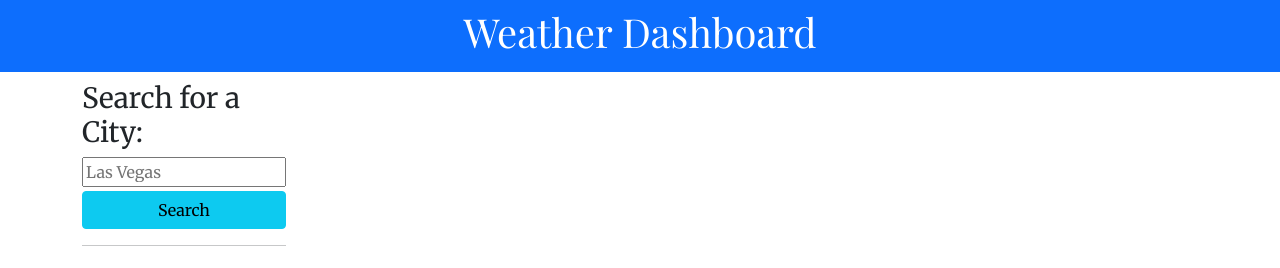
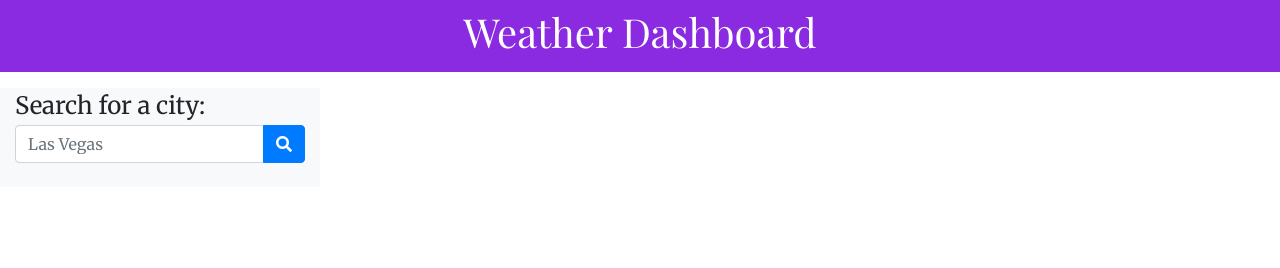
Before and after one commit to stephenfudge/stunning-robot, a plain HTML site: page index.html in a window 1280 px wide. Drawn offline with nearby package versions, Linux system fonts and the light colour scheme.

Commit message:
changed html styling

```diff
--- a/assets/css/style.css
+++ b/assets/css/style.css
@@ -13,26 +13,12 @@ body {
 header {
     font-family: 'Playfair Display', serif;
     text-align: center;
+    background-color: blueviolet;
+    color: white;
 }
 
 /* Class Selectors */
 
-.container {
-    margin-top: 10px;
-}
-
-.column1 {
-    width: 20%;
-}
-
-.column2 {
-    width: 70%;
-}
-
-.btn {
-    margin-top: 4px;
-    width: 100%;
-}
 
 
 
@@ -40,9 +26,7 @@ header {
 
 
 /* Search Section */
-#city {
-    width: 100%;
-}
+
 
 
 /* Weather Display Section */
--- a/assets/js/script.js
+++ b/assets/js/script.js
@@ -4,7 +4,7 @@
 //  the temperature, the humidity, the wind speed, and the UV index (color coded favorable(green) moderate(yellow) severe(red))
 //
 
-
+// variables
 var cityInput = document.getElementById("cityInput");
 var cityForm = document.getElementById("cityForm");
 var submitButton = document.getElementById("submitButton");
@@ -17,11 +17,10 @@ var fiveDayForecast = document.getElementById("fiveDay")
 var APIkey = "0d79bd3ff7e85c4b19f6f08702035eed";
 
 // do i want to do 'city' or 'cities'?
-var city; //var cities = []
-
-
+// var city; var cities = [];
 
 //submit button
 submitButton.on("submit", function () {
-
+    cityInputOut = cityInput.value.trim();
+    getCityData(cityInputOut);
 })
--- a/index.html
+++ b/index.html
@@ -3,73 +3,72 @@
 
 <head>
     <meta charset="UTF-8">
-    <meta http-equiv="X-UA-Compatible" content="IE=edge">
     <meta name="viewport" content="width=device-width, initial-scale=1.0">
-    <!-- Google Fonts -->
+    <meta http-equiv="X-UA-Compatible" content="ie=edge">
+
+    <!-- Google Fonts, -->
     <link rel="preconnect" href="https://fonts.googleapis.com">
     <link rel="preconnect" href="https://fonts.gstatic.com" crossorigin>
     <link href="https://fonts.googleapis.com/css2?family=Merriweather&family=Playfair+Display&display=swap"
         rel="stylesheet">
 
-    <link rel="stylesheet" href="https://cdn.jsdelivr.net/npm/bootstrap@5.0.2/dist/css/bootstrap.min.css">
+    <link rel="stylesheet" href="https://stackpath.bootstrapcdn.com/bootstrap/4.3.1/css/bootstrap.min.css">
+    <link rel="stylesheet" href="https://cdnjs.cloudflare.com/ajax/libs/font-awesome/5.11.2/css/all.min.css">
     <link rel="stylesheet" href="./assets/css/style.css">
-    <title>Weather</title>
+    <title>Weather Dashboard</title>
 </head>
 
+<body>
+    <!--- header -->
+    <!-- <header class="bg-secondary text-white py-2"> -->
+        <header class="py-2">
+        <h1 >Weather Dashboard</h1>
+    </header>
 
-<body>
-    <!-- header -->
-    <header class="bg-primary text-white py-2">
-        <h1>Weather Dashboard </h1>
-    </header>
-    <!-- main section -->
-    <main class="container" id="">
+
+    <!---container for page-->
+    <div class="container-fluid">
         <div class="row">
 
             <!-- search section -->
-            <div class="column1">
-                <div id="search">
-                    <h3>Search for a City:</h3>
-                    <form id="cityForm">
-                        <input class="cityInput" id="city" name="city" type="text" placeholder="Las Vegas">
-                        <button type="submit" id="submitButton" class="btn btn-info">Search</button>
-                    </form>
+            <div class="col-3 bg-light mt-3">
+                <h4 class="search-instruction my-1">Search for a city: </h4>
+                <form id="cityForm">
+                    <div class="input-group">
+                        <input id="cityInput" type="text" class="form-control" placeholder="Las Vegas"
+                            aria-label="Enter city name">
+                        <div class="input-group-append">
+                            <button class="btn btn-primary" type="submit" id="submitButton">
+                                <i class="fas fa-search"></i>
+                            </button>
+                        </div>
+                    </div>
+                </form>
 
-                    <hr>
-                    </hr>
-
-                    <!-- cities that have already been searched -->
-                    <div id="history"> </div>
-                </div>
-
-                <!-- weather display section -->
-            </div>
-
-            <div class="column2">
-                <div id="showWeather">
-                    <!-- today -->
-                    <div id="currentWeather"></div>
-                    <!-- five day forecast -->
-                    <div id="fiveDay">
-                        <ul id="fiveDayList">
-                        </ul>
-                    </div>
+                <!-- cities that have been searched -->
+                <div id="history" class="mt-4">
                 </div>
             </div>
 
+            <!--- today's weather -->
+            <div class="col-9">
+                <div class="row">
+                    <div id="currentWeather">
+                    </div>
+                </div>
 
+                <!--- 5-day forecast-->
+                <h3 id="fiveDayHeader" class="mt-1"></h3>
+                <div id="fiveDayForecast" class="row"></div>
+            </div>
         </div>
+    </div>
 
-    </main>
+    <!-- javascript, jquery and moment.js -->
+    <script src="https://cdnjs.cloudflare.com/ajax/libs/moment.js/2.24.0/moment.min.js"></script>
+    <script src="https://code.jquery.com/jquery-3.6.0.min.js"> </script>
 
-
-
-
-
-    <script src="https://cdn.jsdelivr.net/npm/@popperjs/core@2.9.2/dist/umd/popper.min.js"> </script>
-    <script src="https://cdn.jsdelivr.net/npm/bootstrap@5.0.2/dist/js/bootstrap.min.js"> </script>
-    <script src="https://code.jquery.com/jquery-3.6.0.min.js"> </script>
-    <script src="./assets/js/script.js"> </script>
+    <script src="./assets/js/script.js"></script>
 </body>
 
 </html>
```
